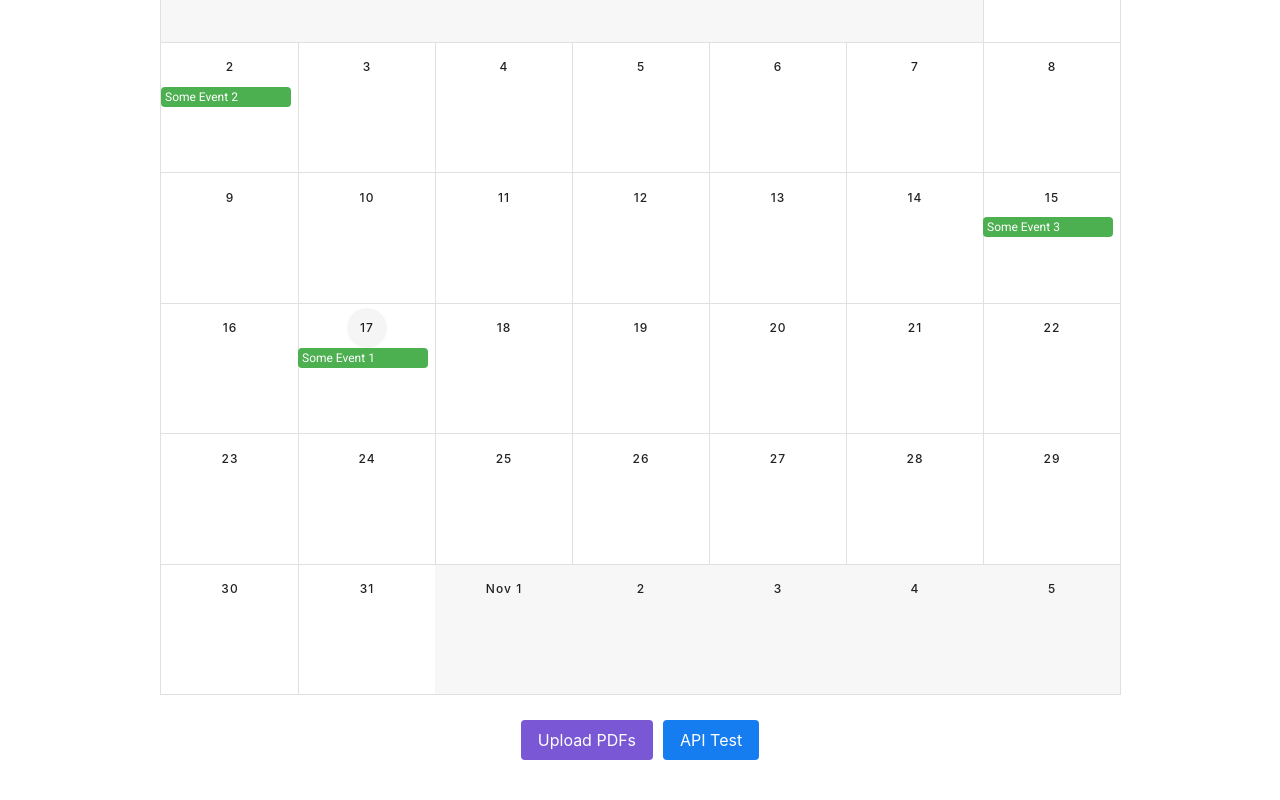
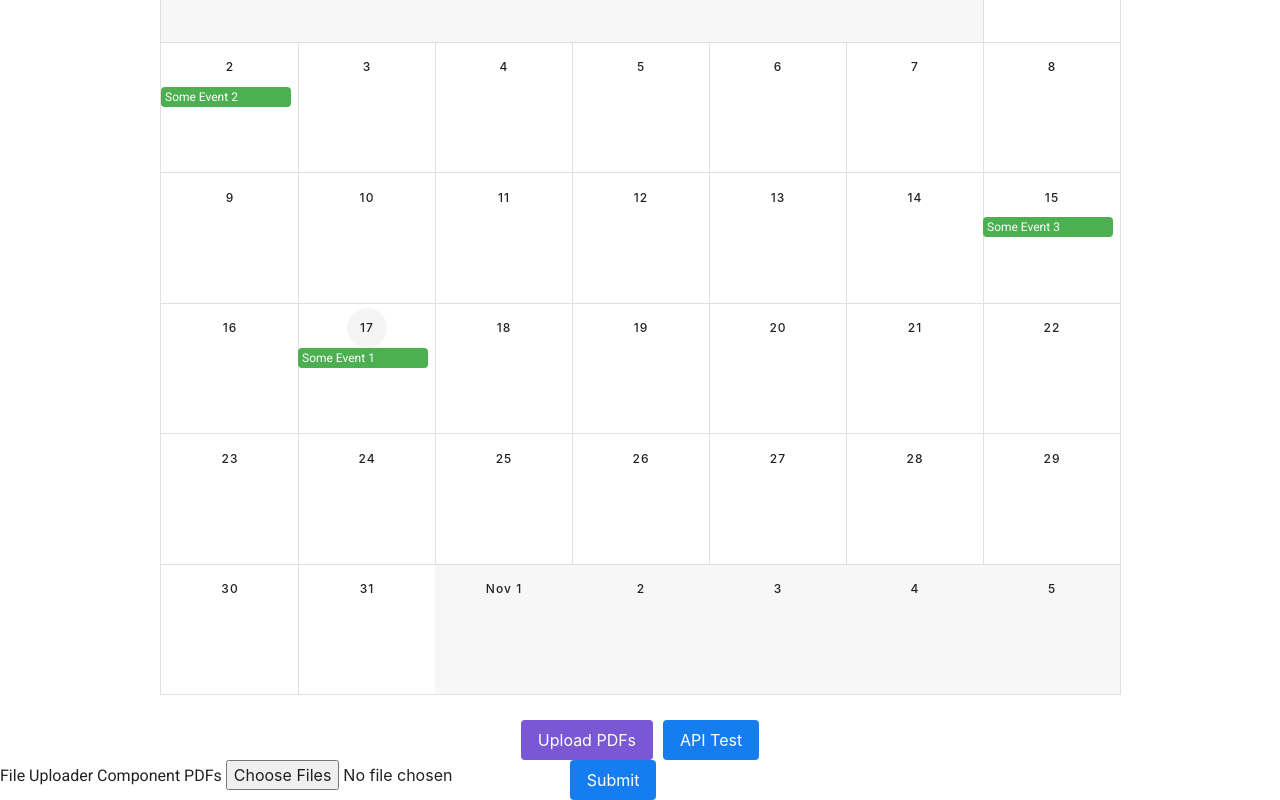
Before and after one commit to nichc74/pdf-date-extractor, a Vue app in the folder ui/: page / in a window 1280 px wide. Shown: the part 233-1033 px from the top of the page. Before the commit the page ends 993 px from the top, so only its background shows below. Built offline with nearby package versions, Linux system fonts and the light colour scheme; no server answers.

Commit message:
Created new file uploader component. Now able to upload the files to server.

```diff
--- a/ui/src/App.vue
+++ b/ui/src/App.vue
@@ -41,8 +41,9 @@
         <Calendar/>
         <div class="buttonsWrapper">
           <b-button id="pdfUploadBtn" type="is-primary">Upload PDFs</b-button>
-          <b-button id="apiButton" @click="handleButtonClick" type="is-info">API Test</b-button>
+          <b-button id="apiButton" v-on:click="handleButtonClick" type="is-info">API Test</b-button>
         </div>
+        <FileUploader/>
       </div>
     </v-main>
   </v-app>
@@ -51,11 +52,13 @@
 <script>
 import axios from 'axios';
 import Calendar from './components/Calendar';
+import FileUploader from './components/FileUploader';
 
 export default {
   name: 'App',
   components: {
     Calendar,
+    FileUploader
   },
   data: () => ({
     parsedPdfData: {}
--- /dev/null
+++ b/ui/src/components/FileUploader.vue
@@ -0,0 +1,57 @@
+<template>
+    <div id="fileUploader">
+        File Uploader Component
+        <label>
+            PDFs
+            <input type="file" id="files" ref="files" multiple @change="handleFileUploads( $event )"/>
+        </label>
+        <b-button id="uploadSubmitBtn" v-on:click="submitPDFs()" type="is-info">Submit</b-button>
+    </div>
+</template>
+
+<script>
+import axios from 'axios';
+
+export default {
+    name: 'FileUploader',
+    data: () => ({
+        files: ''
+    }),
+    methods: {
+        handleFileUploads(event){
+            this.files = event.target.files;
+        },
+        submitPDFs() {
+            console.log('Submitting PDFs')
+            let formData = new FormData();
+
+            // Append files to formData to prepare to send
+            for(let i = 0; i < this.files.length; i++) {
+                let currPDF = this.files[i]
+                console.log(currPDF)
+                formData.append('pdf[' + i + ']: ', currPDF)
+
+            }
+
+            // Make post request to upload files to django server
+            axios.post('http://127.0.0.1:8000/extractor/parse-pdfs/',
+                formData,
+                {
+                    headers: {
+                        'Content-Type': 'multipart/form-data'
+                    }
+                }
+            ).then(function() {
+                console.log('SUCCESS!!');
+            }).catch(function(){
+                console.log('FAILURE!!');
+            });
+        }
+    }
+};
+</script>
+
+<style>
+#uploadSubmitBtn {
+}
+</style>
```
Also changed, not shown: 1 other file (tests, documents, lock files or other folders).
